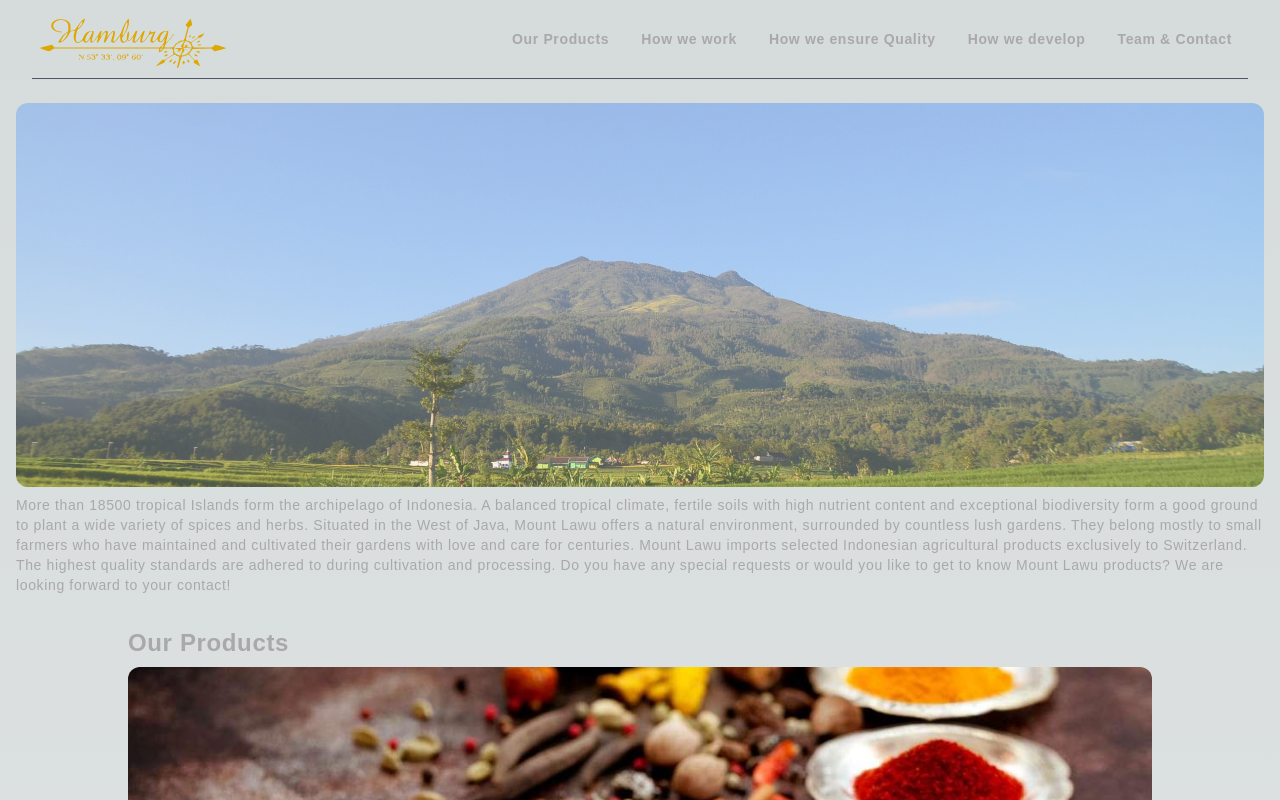
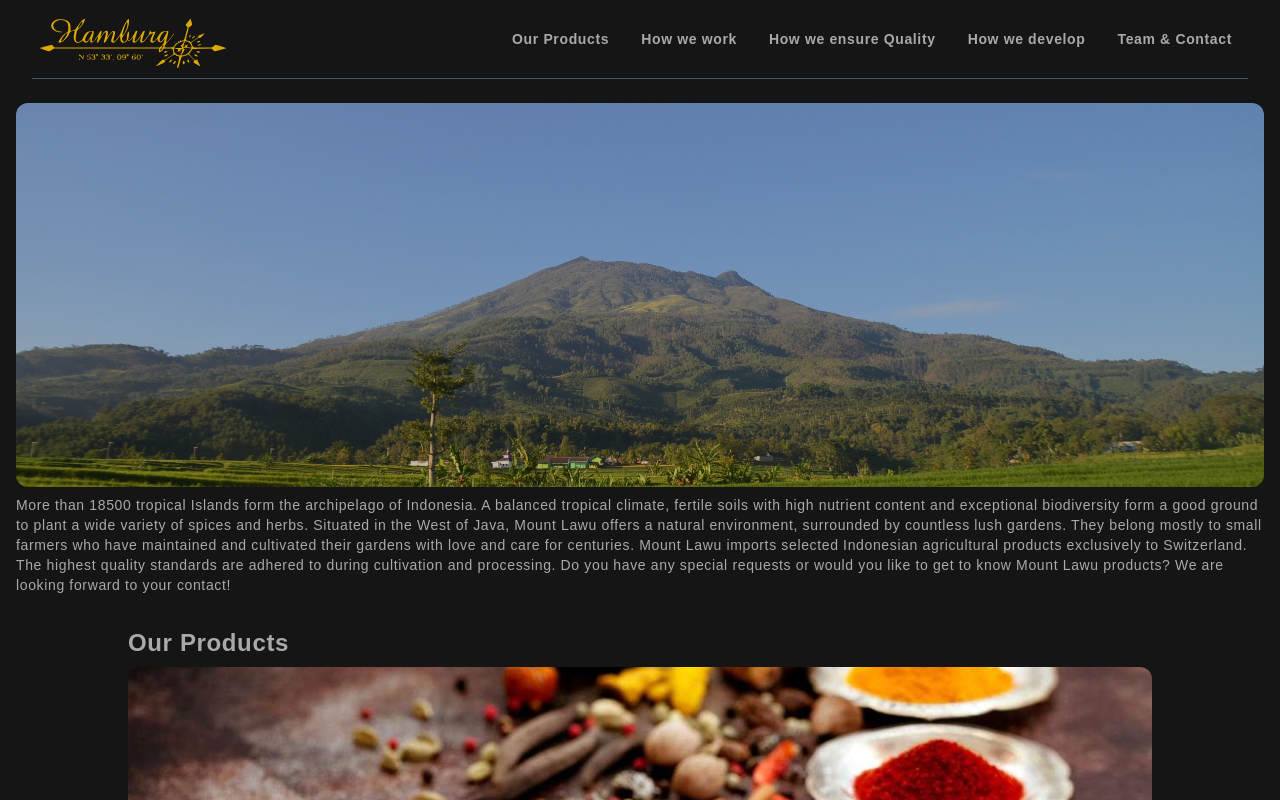
Before and after one commit to akunteseterwork/vanilla, a Next.js app: page / in a window 1280 px wide. Shown: the top 800 px of the page. Built offline with nearby package versions, Linux system fonts and the light colour scheme.

Commit message:
change bg-color

```diff
--- a/app/globals.css
+++ b/app/globals.css
@@ -22,12 +22,7 @@ body {
   font-family: 'Nunito', sans-serif;
   color: rgb(169, 169, 169);
   letter-spacing: 0.04rem;
-  background: linear-gradient(
-      to bottom,
-      transparent,
-      rgb(var(--background-end-rgb))
-    )
-    rgb(var(--background-start-rgb));
+  background-color:#151515
 }
 
 .big-bullet::before {
```
